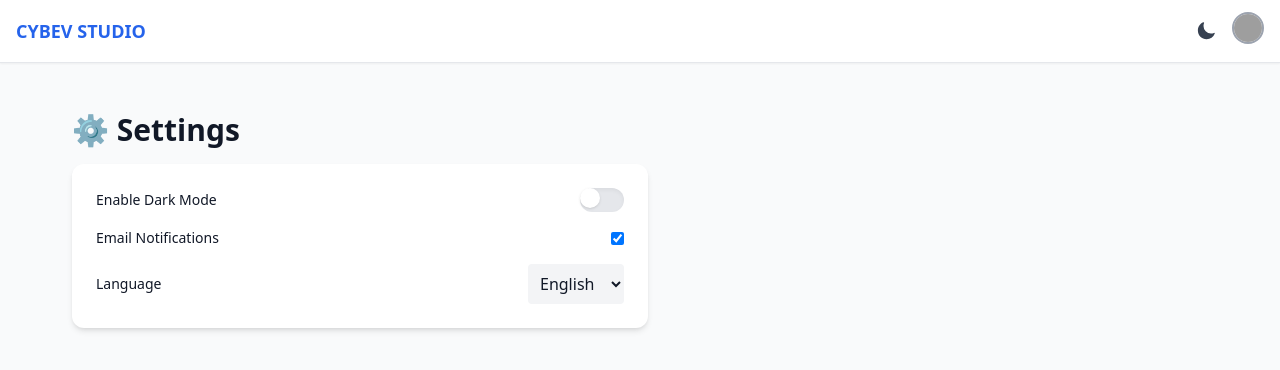
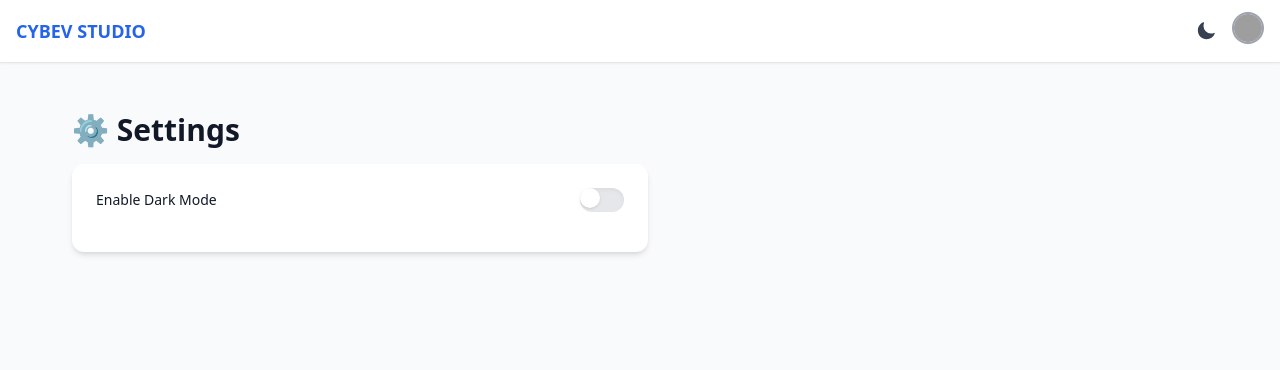
Before and after one commit to cybev1/cybev-frontend, a Next.js app: page /studio/settings in a window 1280 px wide. Shown: the top 370 px of the page. Built offline with nearby package versions, Linux system fonts and the light colour scheme; grey boxes are pictures that could not be loaded.

Commit message:
Add files via upload

```diff
--- a/pages/studio/profile.jsx
+++ b/pages/studio/profile.jsx
@@ -1,4 +1,3 @@
-
 import { useEffect, useState } from 'react';
 
 export default function ProfilePage() {
--- a/pages/studio/settings.jsx
+++ b/pages/studio/settings.jsx
@@ -2,8 +2,6 @@ import { useEffect, useState } from 'react';
 
 export default function SettingsPage() {
   const [darkMode, setDarkMode] = useState(false);
-  const [emailNotif, setEmailNotif] = useState(true);
-  const [language, setLanguage] = useState('English');
 
   useEffect(() => {
     const mode = localStorage.getItem('theme') === 'dark';
@@ -20,8 +18,8 @@ export default function SettingsPage() {
   return (
     <div className="min-h-screen px-6 py-8 bg-gray-50 dark:bg-black text-gray-900 dark:text-white">
       <h1 className="text-3xl font-bold mb-4">⚙️ Settings</h1>
-      <div className="bg-white dark:bg-gray-800 p-6 rounded-xl shadow-md max-w-xl space-y-4">
-        <div className="flex items-center justify-between">
+      <div className="bg-white dark:bg-gray-800 p-6 rounded-xl shadow-md max-w-xl">
+        <div className="flex items-center justify-between mb-4">
           <span className="text-sm font-medium">Enable Dark Mode</span>
           <label className="inline-flex items-center cursor-pointer">
             <input type="checkbox" checked={darkMode} onChange={toggleDarkMode} className="sr-only" />
@@ -30,19 +28,6 @@ export default function SettingsPage() {
             </div>
           </label>
         </div>
-        <div className="flex items-center justify-between">
-          <span className="text-sm font-medium">Email Notifications</span>
-          <input type="checkbox" checked={emailNotif} onChange={() => setEmailNotif(!emailNotif)} />
-        </div>
-        <div className="flex items-center justify-between">
-          <span className="text-sm font-medium">Language</span>
-          <select value={language} onChange={(e) => setLanguage(e.target.value)} className="bg-gray-100 dark:bg-gray-700 p-2 rounded">
-            <option>English</option>
-            <option>French</option>
-            <option>Spanish</option>
-            <option>Swahili</option>
-          </select>
-        </div>
       </div>
     </div>
   );
```
